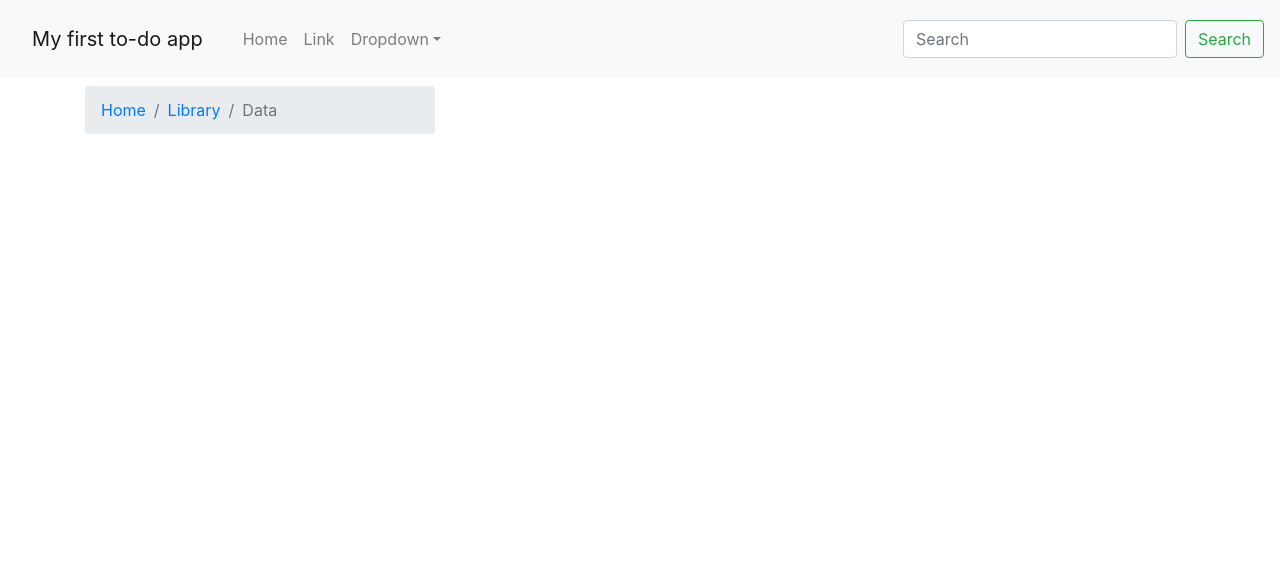
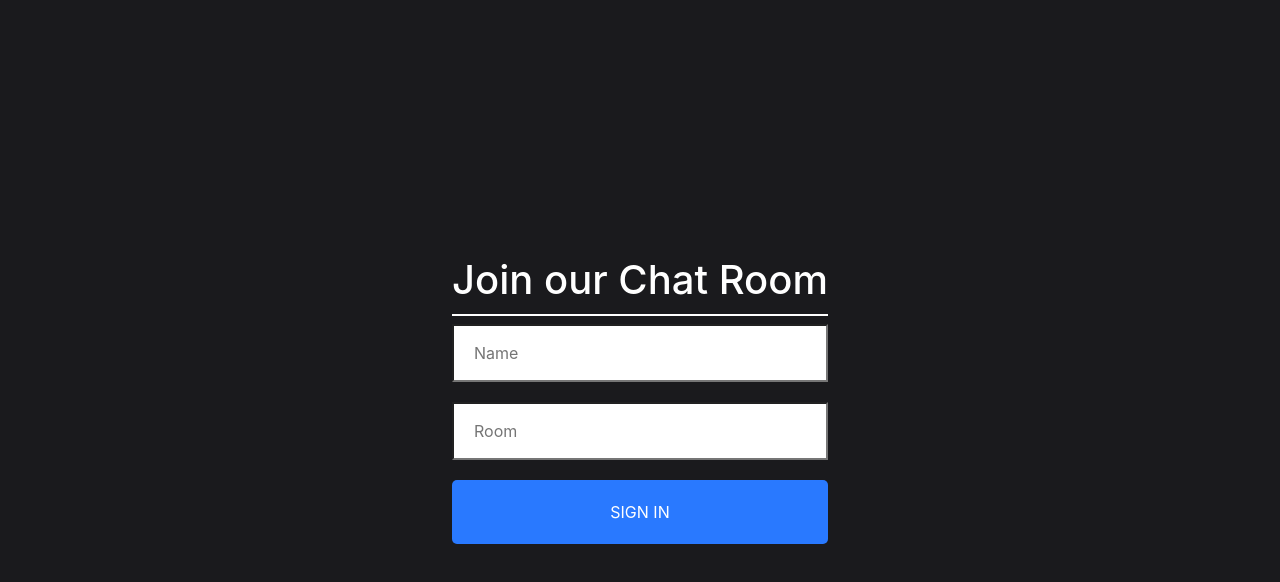
Before and after one commit to SaptarshiBagchi/My-App, a React (Create React App) app: page / in a window 1280 px wide. Shown: the top 582 px of the page. Built offline with nearby package versions, Linux system fonts and the light colour scheme.

Commit message:
creating room system and all

```diff
--- a/package.json
+++ b/package.json
@@ -8,10 +8,15 @@
     "@testing-library/user-event": "^12.1.10",
     "bootstrap": "^4.6.0",
     "holderjs": "^2.9.9",
+    "query-string": "^6.14.0",
     "react": "^17.0.1",
     "react-bootstrap": "^1.4.3",
     "react-dom": "^17.0.1",
+    "react-emoji": "^0.5.0",
+    "react-router-dom": "^5.2.0",
     "react-scripts": "4.0.2",
+    "react-scroll-to-bottom": "^4.1.0",
+    "socket.io-client": "^3.1.1",
     "web-vitals": "^1.0.1"
   },
   "scripts": {
--- a/src/App.js
+++ b/src/App.js
@@ -1,30 +1,15 @@
-import CardComponent from "./components/CardComponent";
-import { Container, Breadcrumb, Row, Col } from "react-bootstrap";
-import NavbarComponent from "./components/NavbarComponent";
 import { useState } from "react";
+import Join from "./components/Join/Join";
+import Chat from "./components/Chat/Chat";
+import { BrowserRouter as Router, Route } from "react-router-dom";
 
 function App() {
   const [text, setText] = useState("");
   return (
-    <div>
-      <NavbarComponent setText={setText} />
-      <Container className="mt-2">
-        <Row>
-          <Col sm={4}>
-            <Breadcrumb>
-              <Breadcrumb.Item href="#">Home</Breadcrumb.Item>
-              <Breadcrumb.Item href="https://getbootstrap.com/docs/4.0/components/breadcrumb/">
-                Library
-              </Breadcrumb.Item>
-              <Breadcrumb.Item active>Data</Breadcrumb.Item>
-            </Breadcrumb>
-          </Col>
-        </Row>
-        <Row>
-          <p>{text}</p>
-        </Row>
-      </Container>
-    </div>
+    <Router>
+      <Route path="/" exact component={Join} />
+      <Route path="/chat" component={Chat} />
+    </Router>
   );
 }
 
--- a/src/components/CardComponent.js
+++ /dev/null
@@ -1,19 +0,0 @@
-import { Card, Button } from "react-bootstrap";
-import "holderjs";
-
-function CardComponent() {
-  return (
-    <Card style={{ width: "18rem" }}>
-      <Card.Img variant="top" src="holder.js/100px180" />
-      <Card.Body>
-        <Card.Title>Card Title</Card.Title>
-        <Card.Text>
-          Some quick example text to build on the card title and make up the
-          bulk of the card's content.
-        </Card.Text>
-        <Button variant="primary">Go somewhere</Button>
-      </Card.Body>
-    </Card>
-  );
-}
-export default CardComponent;
--- /dev/null
+++ b/src/components/Chat/Chat.css
@@ -0,0 +1,34 @@
+.outerContainer {
+    display: flex;
+    justify-content: center;
+    align-items: center;
+    height: 100vh;
+    background-color: #1A1A1D;
+  }
+
+  .container {
+    display: flex;
+    flex-direction: column;
+    justify-content: space-between;
+    background: #FFFFFF;
+    border-radius: 8px;
+    height: 60%;
+    width: 35%;
+  }
+
+  @media (min-width: 320px) and (max-width: 480px) {
+    .outerContainer {
+      height: 100%;
+    }
+
+    .container {
+      width: 100%;
+      height: 100%;
+    }
+  }
+
+  @media (min-width: 480px) and (max-width: 1200px) {
+    .container {
+      width: 60%;
+    }
+  }
--- /dev/null
+++ b/src/components/Chat/Chat.js
@@ -0,0 +1,63 @@
+import { useState, useEffect } from "react";
+import queryString from "query-string";
+import io from "socket.io-client";
+import "./Chat.css";
+
+const ENDPOINT = "localhost:5000";
+
+let socket;
+
+const Chat = ({ location }) => {
+  const [name, setName] = useState("");
+  const [room, setRoom] = useState("");
+  const [users, setUsers] = useState("");
+  const [message, setMessage] = useState("");
+  const [messages, setMessages] = useState([]);
+
+  useEffect(() => {
+    const { name, room } = queryString.parse(location.search);
+
+    socket = io(ENDPOINT);
+
+    setRoom(room);
+    setName(name);
+
+    socket.emit("join", { name, room }, error => {
+      if (error) {
+        alert(error);
+      }
+    });
+  }, [ENDPOINT, location.search]);
+
+  useEffect(() => {
+    socket.on("message", message => {
+      setMessages(messages => [...messages, message]);
+    });
+
+    socket.on("roomData", ({ users }) => {
+      setUsers(users);
+    });
+  }, []);
+
+  const sendMessage = event => {
+    event.preventDefault();
+
+    if (message) {
+      socket.emit("sendMessage", message, () => setMessage(""));
+    }
+  };
+
+  return (
+    <div className="outerContainer">
+      <div className="container">
+        <Input
+          message={message}
+          setMessage={setMessage}
+          sendMessage={sendMessage}
+        />
+      </div>
+    </div>
+  );
+};
+
+export default Chat;
--- /dev/null
+++ b/src/components/Join/Join.css
@@ -0,0 +1,71 @@
+html, body {
+    font-family: 'Roboto', sans-serif;
+    padding: 0;
+    margin: 0;
+  }
+
+  #root {
+    height: 100vh;
+  }
+
+  * {
+    box-sizing: border-box;
+  }
+
+  .joinOuterContainer {
+    display: flex;
+    justify-content: center;
+    text-align: center;
+    height: 100vh;
+    align-items: center;
+    background-color: #1A1A1D;
+  }
+
+  .joinInnerContainer {
+    width: 20%;
+  }
+
+  .joinInput {
+    border-radius: 0;
+    padding: 15px 20px;
+    width: 100%;
+  }
+
+  .heading {
+    color: white;
+    font-size: 2.5em;
+    padding-bottom: 10px;
+    border-bottom: 2px solid white;
+  }
+
+  .button {
+      color: #fff !important;
+      text-transform: uppercase;
+      text-decoration: none;
+      background: #2979FF;
+      padding: 20px;
+      border-radius: 5px;
+      display: inline-block;
+      border: none;
+      width: 100%;
+  }
+
+  .mt-20 {
+    margin-top: 20px;
+  }
+
+  @media (min-width: 320px) and (max-width: 480px) {
+    .joinOuterContainer {
+      height: 100%;
+    }
+
+    .joinInnerContainer {
+      width: 90%;
+    }
+
+
+  }
+
+  button:focus {
+    outline: 0;
+  }
--- /dev/null
+++ b/src/components/Join/Join.js
@@ -0,0 +1,45 @@
+import { useState } from "react";
+import { Link } from "react-router-dom";
+import "./Join.css";
+
+function Join() {
+  const [name, setName] = useState("");
+  const [room, setRoom] = useState("");
+
+  return (
+    <div className="joinOuterContainer">
+      <div className="joinInnerNameContainer">
+        <h1 className="heading">Join our Chat Room</h1>
+        <div>
+          <input
+            placeholder="Name"
+            className="joinInput"
+            type="text"
+            onChange={event => {
+              setName(event.target.value);
+            }}
+          ></input>
+        </div>
+        <div>
+          <input
+            placeholder="Room"
+            className="joinInput mt-20"
+            type="text"
+            onChange={event => {
+              setRoom(event.target.value);
+            }}
+          ></input>
+        </div>
+        <Link
+          onClick={event => (!name || !room ? event.preventDefault() : null)}
+          to={`/chat?name=${name}&room=${room}`}
+        >
+          <button className="button mt-20" type="submit">
+            Sign in
+          </button>
+        </Link>
+      </div>
+    </div>
+  );
+}
+export default Join;
--- a/src/components/NavbarComponent.js
+++ /dev/null
@@ -1,49 +0,0 @@
-import {
-  Navbar,
-  Button,
-  NavDropdown,
-  Form,
-  FormControl,
-  Nav
-} from "react-bootstrap";
-function NavbarComponent({ setText }) {
-  function inputHandler(e) {
-    setText(e.target.value);
-    console.log(e.target.value);
-  }
-  return (
-    <Navbar bg="light" expand="lg">
-      <Navbar.Brand className="p-3" href="#home">
-        My first to-do app
-      </Navbar.Brand>
-      <Navbar.Toggle aria-controls="basic-navbar-nav" />
-      <Navbar.Collapse id="basic-navbar-nav">
-        <Nav className="mr-auto">
-          <Nav.Link href="#home">Home</Nav.Link>
-          <Nav.Link href="#link">Link</Nav.Link>
-          <NavDropdown title="Dropdown" id="basic-nav-dropdown">
-            <NavDropdown.Item href="#action/3.1">Action</NavDropdown.Item>
-            <NavDropdown.Item href="#action/3.2">
-              Another action
-            </NavDropdown.Item>
-            <NavDropdown.Item href="#action/3.3">Something</NavDropdown.Item>
-            <NavDropdown.Divider />
-            <NavDropdown.Item href="#action/3.4">
-              Separated link
-            </NavDropdown.Item>
-          </NavDropdown>
-        </Nav>
-        <Form inline>
-          <FormControl
-            type="text"
-            onChange={inputHandler}
-            placeholder="Search"
-            className="mr-sm-2"
-          />
-          <Button variant="outline-success">Search</Button>
-        </Form>
-      </Navbar.Collapse>
-    </Navbar>
-  );
-}
-export default NavbarComponent;
```
Also changed, not shown: src/components/InfoBar/InfoBar.css (added, +28 -0 lines), src/components/InfoBar/InfoBar.js (added), 1 other file (tests, documents, lock files or other folders).
